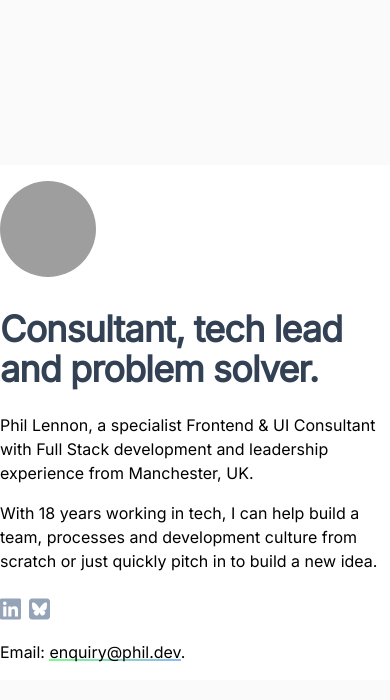
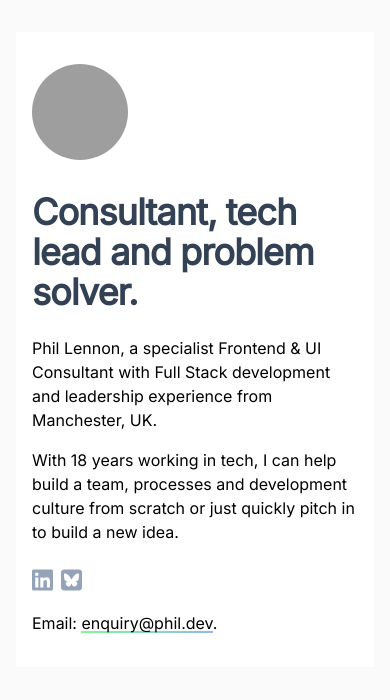
Before and after one commit to phildotdev/phil.dev-2025, an Astro site: page / in a window 390 px wide. Built offline with nearby package versions, Linux system fonts and the light colour scheme; Astro itself is replaced by a stand-in of ours; grey boxes are pictures that could not be loaded.

Commit message:
fix mobile spacing

```diff
--- a/src/layouts/Layout.astro
+++ b/src/layouts/Layout.astro
@@ -11,7 +11,7 @@ import '@fontsource/inter';
 	</head>
 	<body class="bg-zinc-50">
 		<div class="flex flex-col h-screen justify-between">
-			<main class="py-4 my-auto md:container md:mx-auto md:mt-24 md:px-16 md:max-w-2xl md:py-24 bg-white">
+			<main class="mx-4 px-4 py-8 mt-8 md:container md:max-w-2xl md:my-auto md:mx-auto md:mt-24 md:px-16 md:py-24 bg-white">
 				<slot />
 			</main>
 		</div>
```
